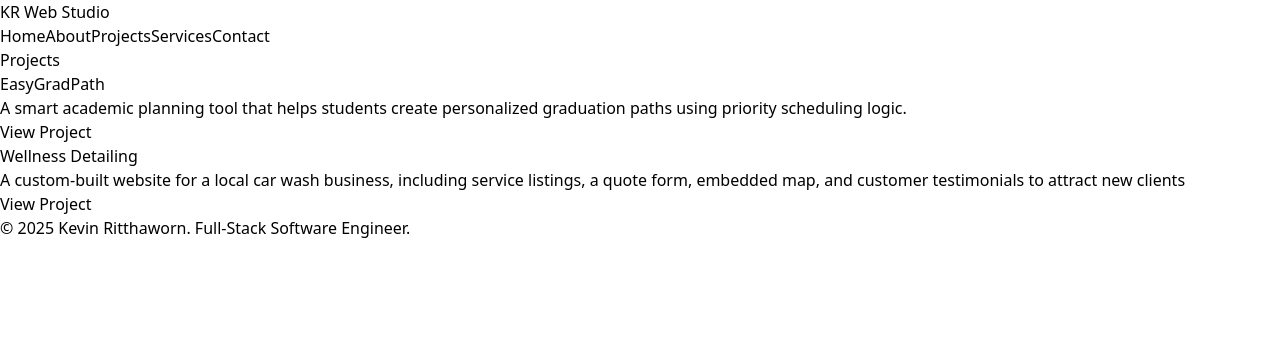
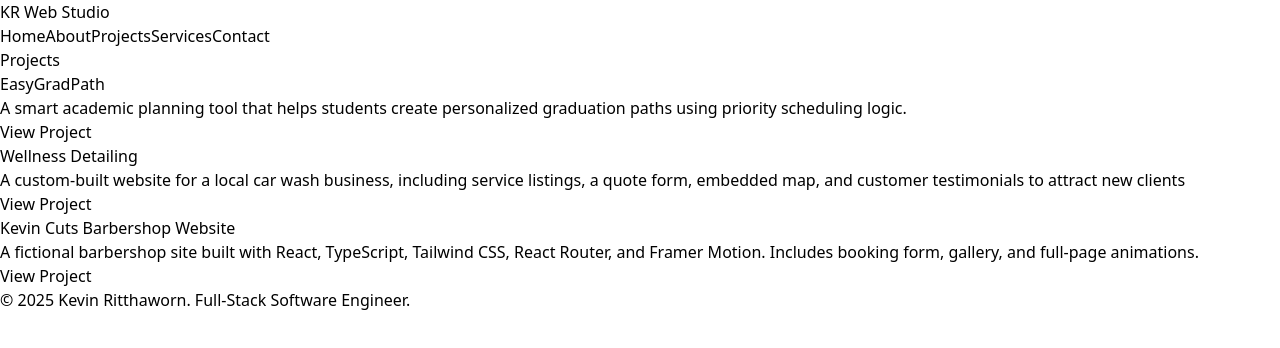
Before and after one commit to RJK3vin/personal-portfolio, a React (Vite) app: page /projects in a window 1280 px wide. Shown: the top 348 px of the page. Built offline with nearby package versions, Linux system fonts and the light colour scheme.

Commit message:
added barbershop project

```diff
--- a/src/data/projects.ts
+++ b/src/data/projects.ts
@@ -5,7 +5,7 @@ export interface Project {
     link: string
 }
 
-export const projects: Project[]=  [
+export const projects: Project[] = [
     {
         id: 1,
         title: "EasyGradPath",
@@ -17,5 +17,11 @@ export const projects: Project[]=  [
         title: "Wellness Detailing",
         description: "A custom-built website for a local car wash business, including service listings, a quote form, embedded map, and customer testimonials to attract new clients",
         link: "placeholderlink"
-    }
+    },
+    {
+        id: 3,
+        title: "Kevin Cuts Barbershop Website",
+        description: "A fictional barbershop site built with React, TypeScript, Tailwind CSS, React Router, and Framer Motion. Includes booking form, gallery, and full-page animations.",
+        link: "https://kevin-cuts.vercel.app/"
+    },
 ]
```
